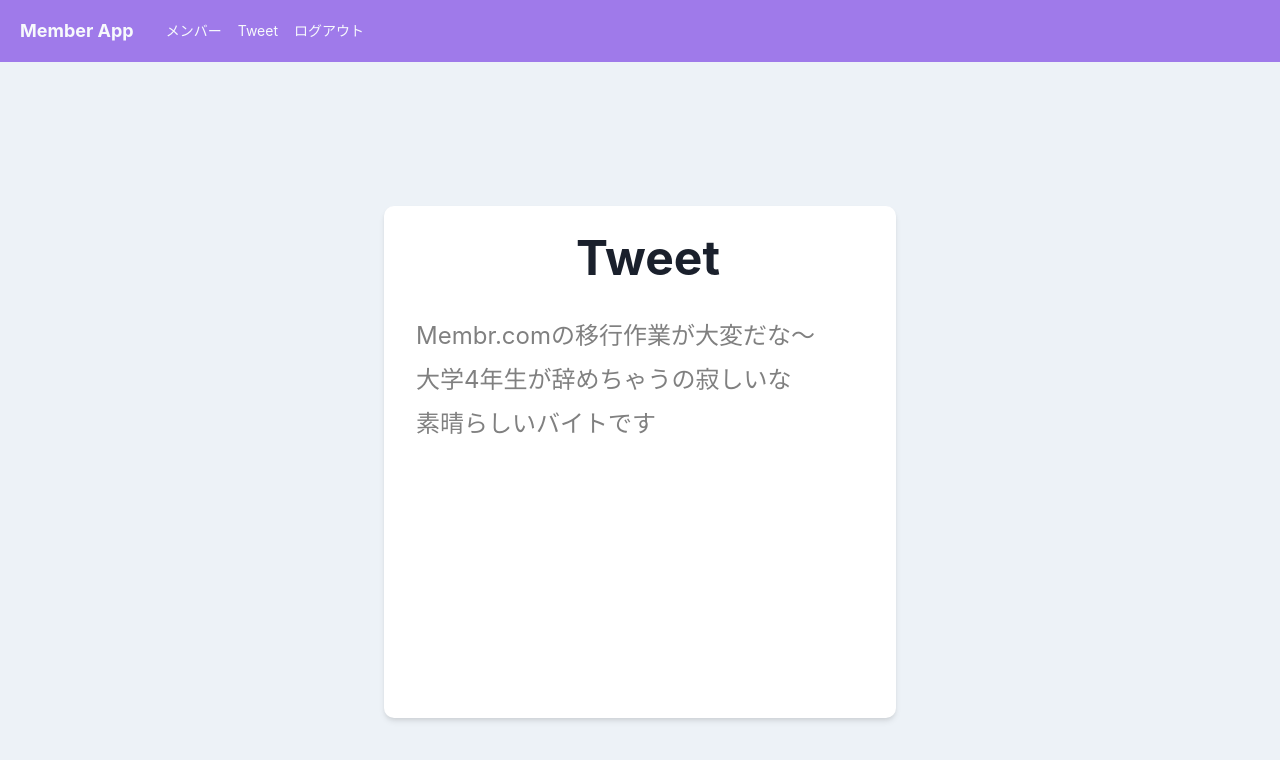
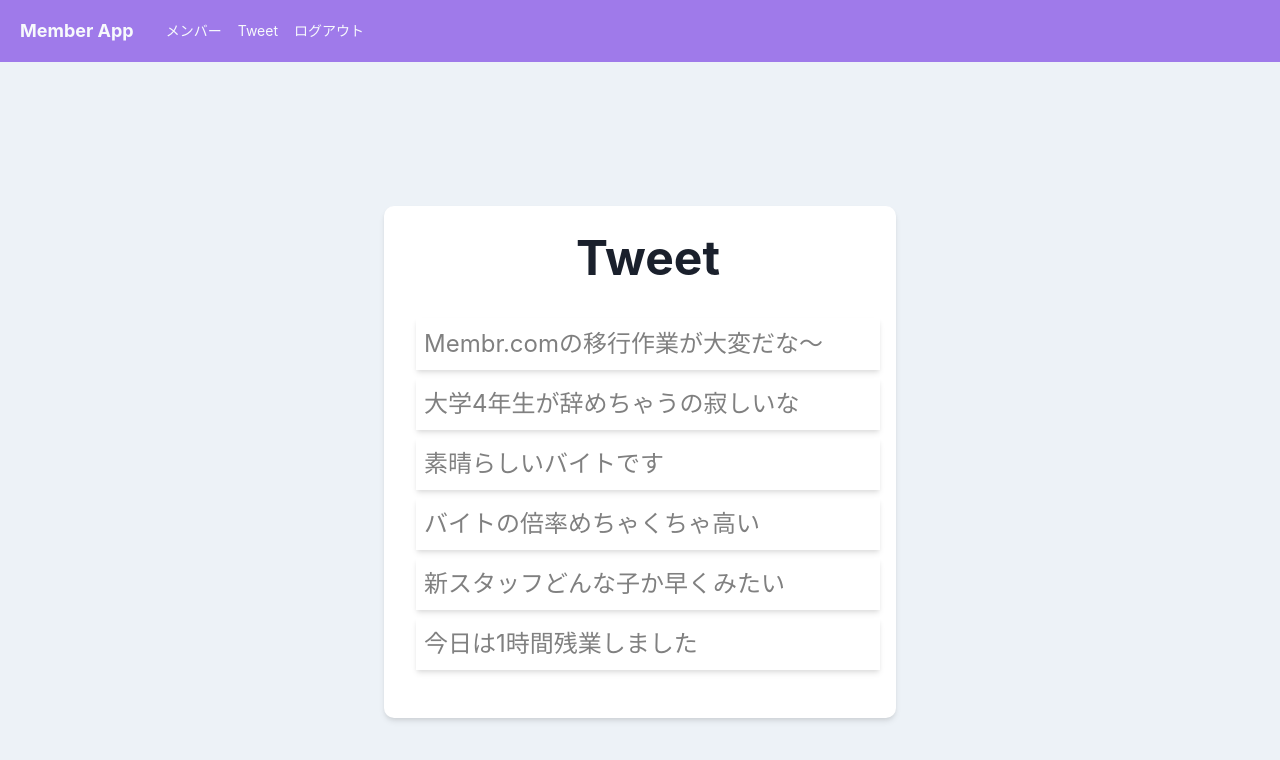
Before and after one commit to peppino708/Member_app, a React (Create React App) app: page /home/setting in a window 1280 px wide. Shown: the top 760 px of the page. Built offline with nearby package versions, Linux system fonts and the light colour scheme.

Commit message:
Add tweet_array

```diff
--- a/src/components/pages/Setting.tsx
+++ b/src/components/pages/Setting.tsx
@@ -1,5 +1,14 @@
 import { Box, Flex, Stack, Text } from "@chakra-ui/react";
 import { memo, VFC } from "react";
+
+const textArr = [
+  "Membr.comの移行作業が大変だな〜",
+  "大学4年生が辞めちゃうの寂しいな",
+  "素晴らしいバイトです",
+  "バイトの倍率めちゃくちゃ高い",
+  "新スタッフどんな子か早くみたい",
+  "今日は1時間残業しました",
+];
 
 export const Setting: VFC = memo(() => {
   return (
@@ -17,15 +26,13 @@ export const Setting: VFC = memo(() => {
           <Text textAlign={"center"} fontSize="5xl" fontWeight="bold" mb={4}>
             Tweet
           </Text>
-          <Text fontSize="2xl" color="gray">
-            Membr.comの移行作業が大変だな〜
-          </Text>
-          <Text fontSize="2xl" color="gray">
-            大学4年生が辞めちゃうの寂しいな
-          </Text>
-          <Text fontSize="2xl" color="gray">
-            素晴らしいバイトです
-          </Text>
+          {textArr.map((text) => {
+            return (
+              <Text fontSize="2xl" color="gray" shadow={"md"} p={2} m={2}>
+                {text}
+              </Text>
+            );
+          })}
         </Stack>
       </Box>
     </Flex>
```
